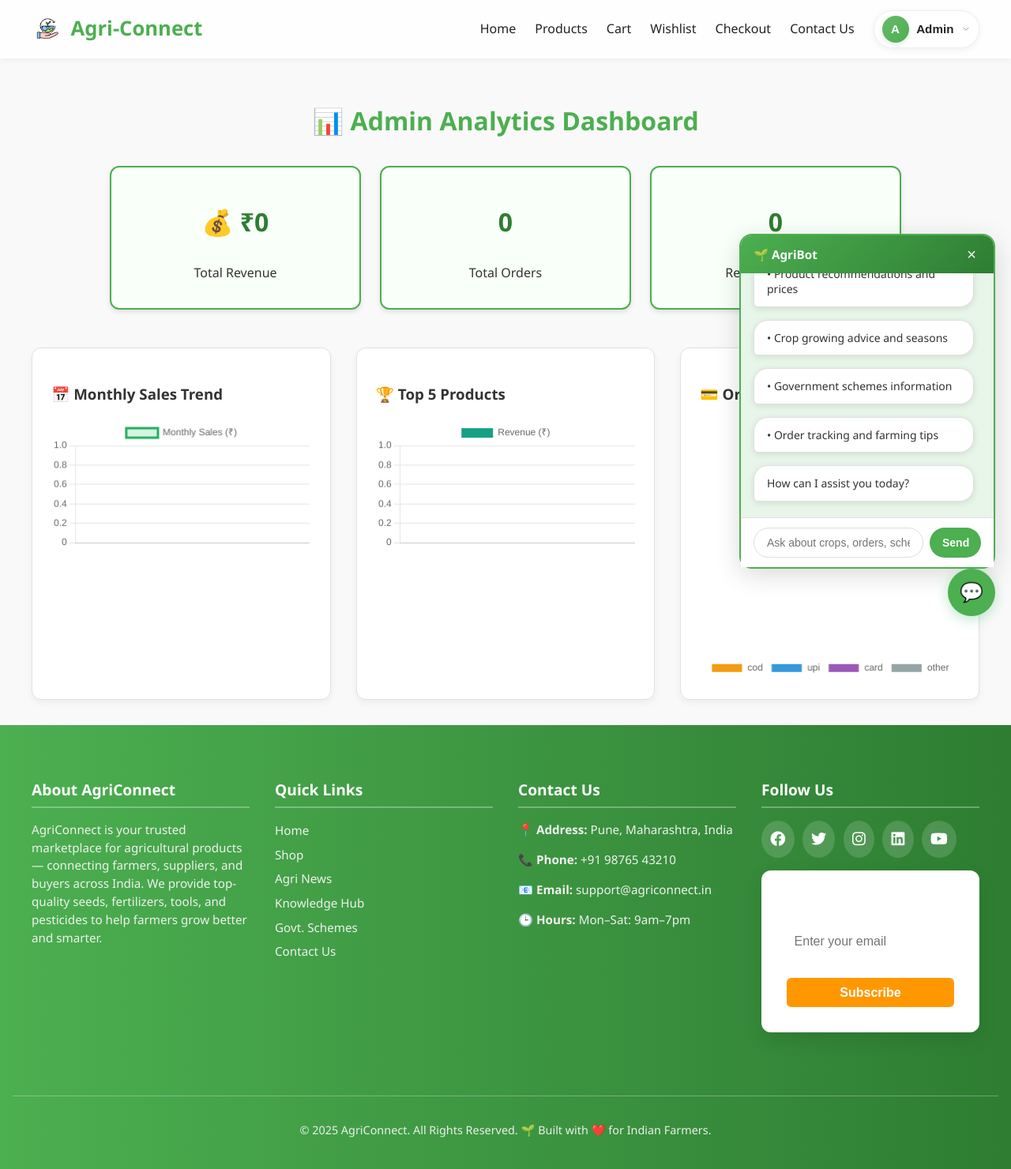
After one commit to AryaMahadik01/New-Agri-Connect-System-, a Flask app: page /admin/analytics in a window 1280 px wide. The commit adds this page. Shown: the whole page at 79% size. Run offline with Flask 3, Linux system fonts and the light colour scheme; the visitor is signed in with stand-in values (Sample User, id 1); data that the repository does not hold is empty.

Commit message:
Analytics Dashboard Added

```diff
--- a/app.py
+++ b/app.py
@@ -999,5 +999,63 @@ def chatbot_debug():
         "sample_schemes": schemes[:2]
     })
 
+@app.route("/admin/analytics")
+def admin_analytics():
+    if "user" not in session or session.get("role") != "admin":
+        flash("Access denied!", "error")
+        return redirect(url_for("home"))
+
+    # Fetch orders and users
+    orders = list(db.orders.find())
+    users = list(db.users.find())
+
+    # ✅ Summary stats
+    total_sales = sum(order.get("grandtotal", 0) for order in orders)
+    total_orders = len(orders)
+    total_users = len(users)
+
+    # ✅ Monthly Sales
+    monthly_sales = {}
+    for order in orders:
+        date = order.get("date", "")[:7]  # YYYY-MM
+        monthly_sales[date] = monthly_sales.get(date, 0) + order.get("grandtotal", 0)
+
+    labels = sorted(monthly_sales.keys())
+    sales_data = [monthly_sales[m] for m in labels]
+
+    # ✅ Top 5 Products
+    product_sales = {}
+    for order in orders:
+        for item in order.get("items", []):
+            name = item.get("name", "Unknown")
+            product_sales[name] = product_sales.get(name, 0) + (item.get("price", 0) * item.get("quantity", 0))
+
+    top_products = sorted(product_sales.items(), key=lambda x: x[1], reverse=True)[:5]
+
+    # ✅ Payment Method Distribution
+    payment_counts = {"cod": 0, "upi": 0, "card": 0, "other": 0}
+    for order in orders:
+        method = order.get("payment_method", "other").lower()
+        if method in payment_counts:
+            payment_counts[method] += 1
+        else:
+            payment_counts["other"] += 1
+
+    payment_labels = list(payment_counts.keys())
+    payment_data = list(payment_counts.values())
+
+    return render_template(
+        "admin_analytics.html",
+        total_sales=total_sales,
+        total_orders=total_orders,
+        total_users=total_users,
+        labels=labels,
+        sales_data=sales_data,
+        top_products=top_products,
+        payment_labels=payment_labels,
+        payment_data=payment_data,
+    )
+
+
 if __name__ == "__main__":
     app.run(debug=True, use_reloader=False)
--- /dev/null
+++ b/templates/admin_analytics.html
@@ -0,0 +1,148 @@
+{% extends 'base.html' %}
+{% block title %}Admin Analytics - AgriConnect{% endblock %}
+
+{% block content %}
+<div class="analytics-container">
+  <h1 class="dashboard-title">📊 Admin Analytics Dashboard</h1>
+
+  <!-- 🧾 Summary Cards -->
+  <div class="analytics-summary">
+    <div class="card">
+      <h2>💰 ₹{{ total_sales }}</h2>
+      <p>Total Revenue</p>
+    </div>
+    <div class="card">
+      <h2>{{ total_orders }}</h2>
+      <p>Total Orders</p>
+    </div>
+    <div class="card">
+      <h2>{{ total_users }}</h2>
+      <p>Registered Users</p>
+    </div>
+  </div>
+
+  <!-- 📈 Charts -->
+  <div class="chart-section">
+    <div class="chart-card">
+      <h3>📅 Monthly Sales Trend</h3>
+      <canvas id="salesChart"></canvas>
+    </div>
+
+    <div class="chart-card">
+      <h3>🏆 Top 5 Products</h3>
+      <canvas id="topProductsChart"></canvas>
+    </div>
+
+    <div class="chart-card">
+      <h3>💳 Orders by Payment Method</h3>
+      <canvas id="paymentChart"></canvas>
+    </div>
+  </div>
+</div>
+
+<!-- 📊 Chart.js -->
+<script src="https://cdn.jsdelivr.net/npm/chart.js"></script>
+<script>
+/* 📅 Monthly Sales Trend */
+new Chart(document.getElementById("salesChart"), {
+  type: "line",
+  data: {
+    labels: {{ labels|tojson }},
+    datasets: [{
+      label: "Monthly Sales (₹)",
+      data: {{ sales_data|tojson }},
+      borderColor: "#27ae60",
+      backgroundColor: "rgba(46, 204, 113, 0.2)",
+      fill: true,
+      tension: 0.4
+    }]
+  },
+  options: {
+    scales: { y: { beginAtZero: true } }
+  }
+});
+
+/* 🏆 Top Products */
+new Chart(document.getElementById("topProductsChart"), {
+  type: "bar",
+  data: {
+    labels: {{ top_products|map(attribute=0)|list|tojson }},
+    datasets: [{
+      label: "Revenue (₹)",
+      data: {{ top_products|map(attribute=1)|list|tojson }},
+      backgroundColor: ["#16a085","#27ae60","#2ecc71","#1abc9c","#48c9b0"]
+    }]
+  },
+  options: { scales: { y: { beginAtZero: true } } }
+});
+
+/* 💳 Payment Method Chart */
+new Chart(document.getElementById("paymentChart"), {
+  type: "doughnut",
+  data: {
+    labels: {{ payment_labels|tojson }},
+    datasets: [{
+      data: {{ payment_data|tojson }},
+      backgroundColor: ["#f39c12","#3498db","#9b59b6","#95a5a6"],
+      hoverOffset: 8
+    }]
+  },
+  options: {
+    plugins: {
+      legend: { position: "bottom" }
+    }
+  }
+});
+</script>
+
+<style>
+.analytics-container {
+  padding: 2rem;
+  max-width: 1200px;
+  margin: auto;
+}
+
+.dashboard-title {
+  text-align: center;
+  color: var(--primary-green);
+  margin-bottom: 2rem;
+}
+
+.analytics-summary {
+  display: flex;
+  justify-content: center;
+  flex-wrap: wrap;
+  gap: 1.5rem;
+}
+
+.card {
+  background: #f9fff9;
+  border: 2px solid var(--primary-green);
+  border-radius: 12px;
+  padding: 1rem 2rem;
+  text-align: center;
+  width: 250px;
+  box-shadow: 0 3px 6px rgba(0, 0, 0, 0.1);
+}
+
+.card h2 {
+  color: var(--secondary-green);
+  font-size: 2rem;
+}
+
+.chart-section {
+  margin-top: 3rem;
+  display: grid;
+  grid-template-columns: repeat(auto-fit, minmax(350px, 1fr));
+  gap: 2rem;
+}
+
+.chart-card {
+  background: white;
+  padding: 1.5rem;
+  border-radius: 12px;
+  border: 1px solid #e1e1e1;
+  box-shadow: 0 4px 10px rgba(0,0,0,0.05);
+}
+</style>
+{% endblock %}
--- a/templates/index.html
+++ b/templates/index.html
@@ -53,7 +53,7 @@
   <div class="module-cards">
     <a href="{{ url_for('news') }}" class="module-cate">📰 AGRICULTURE NEWS </a>
     <a href="{{ url_for('govschemes') }}" class="module-cate">🏛️ GOVT. SCHEMES</a>
-    <a href="{{ url_for('cropsdetails') }}" class="module-cate">🌾 70+ CROPS DETAILS</a>
+    <a href="{{ url_for('cropsdetails') }}" class="module-cate">🌾CROPS DETAILS</a>
     <a href="{{ url_for('knowledgehub') }}" class="module-cate">💡KNOWLEDGE HUB</a>
     <a href="{{ url_for('tutorials') }}" class="module-cate">🎥 VIDEO TUTORIALS </a>
   </div>
--- a/templates/navbar.html
+++ b/templates/navbar.html
@@ -26,6 +26,7 @@
 
           <div id="navUserDropdown" class="nav-user-dropdown" aria-hidden="true">
             <a href="{{ url_for('admin_dashboard') }}">Admin Panel</a>
+            <a href="{{ url_for('admin_analytics') }}">Analytics Dashboard</a>
             <a href="{{ url_for('admin_offers') }}">Manage Offers</a>
             <a href="{{ url_for('logout') }}">Logout</a>
           </div>
```
